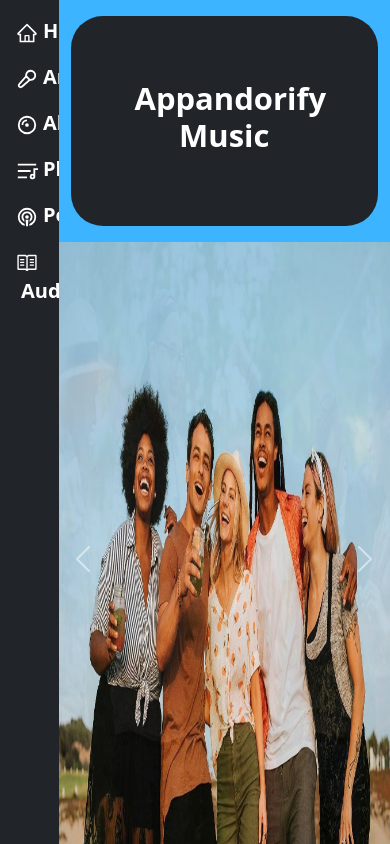
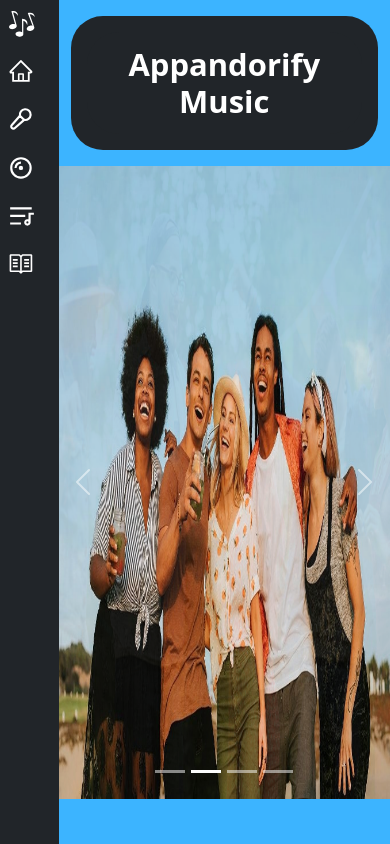
Before and after one commit to C3-PIO/Music-App, a React (Create React App) app: page / in a window 390 px wide. Built offline with nearby package versions, Linux system fonts and the light colour scheme; no server answers.

Commit message:
Added sidebar header and enhanced mobile responsiveness

```diff
--- a/src/App.css
+++ b/src/App.css
@@ -10,6 +10,17 @@
   color: white;
   font-weight: bold;
   min-width: 15%;
+  height: 96%;
+  padding-top: 1%;
+}
+
+h1 {
+  text-align: center;
+  padding: 5%
+}
+
+Nav {
+  display: flex
 }
 
 .nav-list a {
@@ -19,11 +30,12 @@
 }
 
 .nav-list a svg {
-  font-size: 1.1em;
+  font-size: 1.5vw
 }
 
 .nav-list a span {
   margin-left: .25em;
+  font-size: 1.5vw
 }
 
 .main {
@@ -38,3 +50,31 @@
 .carousel-inner .carousel-item img {
   height: 75vh;
 }
+
+.header {
+  height: 4%
+}
+
+.header span {
+ margin-left: .25em;
+ font-size: 1.75vw
+}
+
+.header svg {
+  font-size: 1.5vw
+}
+
+@media (max-width: 500px) {
+  .nav-list a span {
+    visibility: hidden;
+  }
+  .header span {
+    visibility: hidden;
+   }
+   .header svg {
+    font-size: 1.20em
+  }
+  .nav-list a svg {
+    font-size: 1.20em
+  }
+}
--- a/src/App.js
+++ b/src/App.js
@@ -10,10 +10,9 @@
 import Podcasts from "./pages/Podcasts";
 import Audiobooks from "./pages/Audiobooks";
 import { Container } from "react-bootstrap";
-import SidebarList from "./components/SidebarList";
 
 const CLIENT_ID = "60c47a0b477d4b39b816055486254ba8";
-const CLIENT_SECRET = "752bc4f87bcb47849e18236ae29fcf13";
+const CLIENT_SECRET = process.env.REACT_APP_CLIENT_SECRET;
 
 const randomArr = [
   "Jay-Z",
@@ -47,6 +46,7 @@
   "Ernest Hemingway",
   "R.L. Stine",
   "Roald Dahl",
+  "Charles Dickens"
 ];
 
 function App() {
--- a/src/components/Sidebar.js
+++ b/src/components/Sidebar.js
@@ -1,21 +1,25 @@
 import React from "react";
 import { Link } from "react-router-dom";
 import SidebarList from "./SidebarList";
-import { Nav, Stack } from "react-bootstrap";
+import { Nav, Stack, Container } from "react-bootstrap";
+import { GiMusicalNotes } from "react-icons/gi";
 
 // Maps through Sidebar List objects. Each list item links to the invidivual page connected to the Main component
 function Sidebar() {
   return (
-    <Nav className="sidebar bg-dark pt-3 px-3">
-      <Stack className="sidebar-list p-0 mb-0" gap={3}>
-        {" "}
+    <Nav className="sidebar bg-dark">
+      <Container className="header text-nowrap fs-3 px-2 mb-3">
+        <GiMusicalNotes />
+        <span>Appandorify</span>
+      </Container>
+      <Stack className="sidebar px-2 mb-0" gap={3}>
         {/* https://react-bootstrap.github.io/layout/stack/ */}
         {SidebarList.map((item, index) => {
           return (
-            <div key={index} className="nav-list fs-5">
+            <div key={index} className="nav-list text-nowrap fs-4">
               <Link to={item.path}>
                 {item.icon}
-                <span className=".d-none .d-md-block .d-lg-none">
+                <span>
                   {item.name}
                 </span>
               </Link>
--- a/src/components/SidebarList.js
+++ b/src/components/SidebarList.js
@@ -26,11 +26,11 @@
     path: "/playlists",
     icon: <RiPlayListLine />,
   },
-  {
-    name: "Podcasts",
-    path: "/podcasts",
-    icon: <BiPodcast />,
-  },
+  // {
+  //   name: "Podcasts",
+  //   path: "/podcasts",
+  //   icon: <BiPodcast />,
+  // },
   {
     name: "Audiobooks",
     path: "/audiobooks",
--- a/src/pages/Audiobooks.js
+++ b/src/pages/Audiobooks.js
@@ -18,7 +18,7 @@
   // Holds audiobooks data
   const [audiobooks, setAudiobooks] = useState([]);
   // Fetch audiobooks when called
-  const randomBook = books[Math.floor(Math.random() * 9)];
+  const randomBook = books[Math.floor(Math.random() * 10)];
 
   useEffect(() => {
     async function getRandom() {
--- a/src/pages/Home.js
+++ b/src/pages/Home.js
@@ -6,7 +6,7 @@
     <>
       <Container className="">
         <Container className="p-3 my-3 bg-dark rounded-5">
-          <h1 className="display-5 fw-bold bg-dark rounded-5 p-5">
+          <h1 className="display-5 m-0 fw-bold bg-dark rounded-5">
             Appandorify Music
           </h1>
         </Container>
--- a/src/pages/Podcasts.js
+++ b/src/pages/Podcasts.js
@@ -19,7 +19,8 @@
   // Fetch podcasts when called
   async function searchPodcasts() {
     let response = await fetch(
-      `https://api.spotify.com/v1/search?q=${searchInput}&type=show&limit=50`,
+      // `https://api.spotify.com/v1/search?q=${searchInput}&type=show&limit=50`,
+      "https://api.spotify.com/v1/shows?ids=5CfCWKI5pZ28U0uOzXkDHe%2C5as3aKmN2k11yfDDDSrvaZ",
       {
         method: "GET",
         headers: {
```
